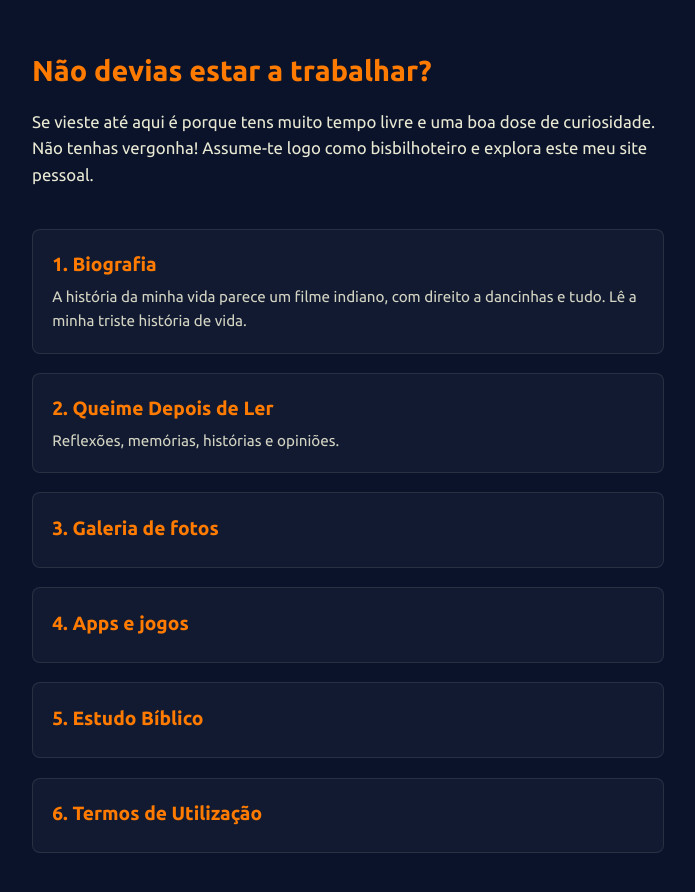
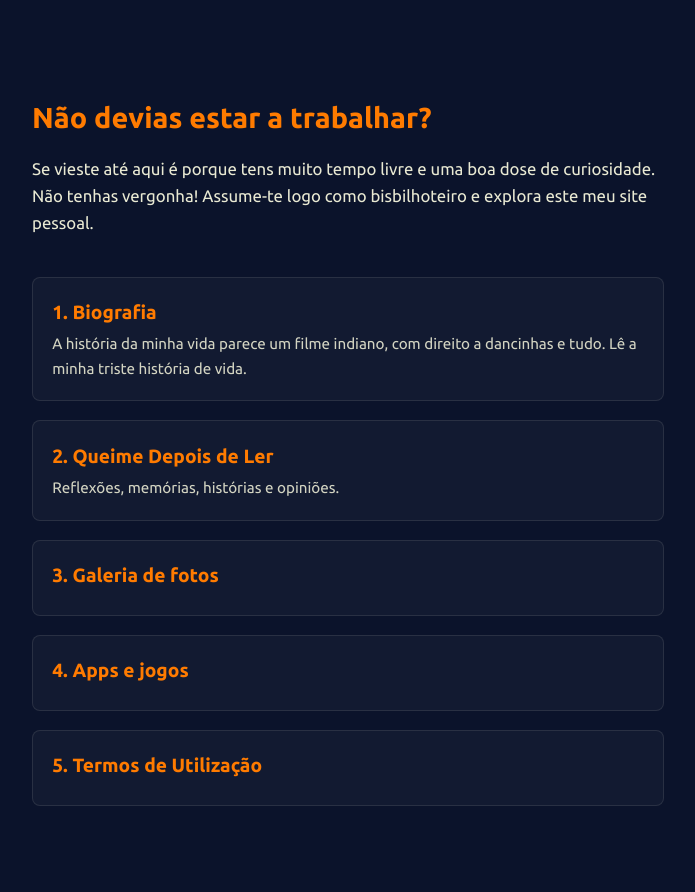
Before and after one commit to joaquim-capitao/joaquim-capitao.github.io, a Jekyll site: the page index3.html, which Jekyll copies as it is, in a window 1280 px wide. Shown: the top 892 px of the page, without its empty margins (292-987 px from the left). Built offline with Jekyll 4.4.1, drawn with Linux system fonts in a browser that asks for light colours.

Commit message:
Update index3.html

```diff
--- a/index3.html
+++ b/index3.html
@@ -134,12 +134,8 @@
                 <span class="nav-title">4. Apps e jogos</span>
             </a>
 
-            <a href="https://www.jw.org" class="nav-item" target="_blank" rel="noopener noreferrer">
-                <span class="nav-title">5. Estudo Bíblico</span>
-            </a>
-
             <a href="https://joaquim-capitao.github.io/termos" class="nav-item">
-                <span class="nav-title">6. Termos de Utilização</span>
+                <span class="nav-title">5. Termos de Utilização</span>
             </a>
         </nav>
     </main>
```
